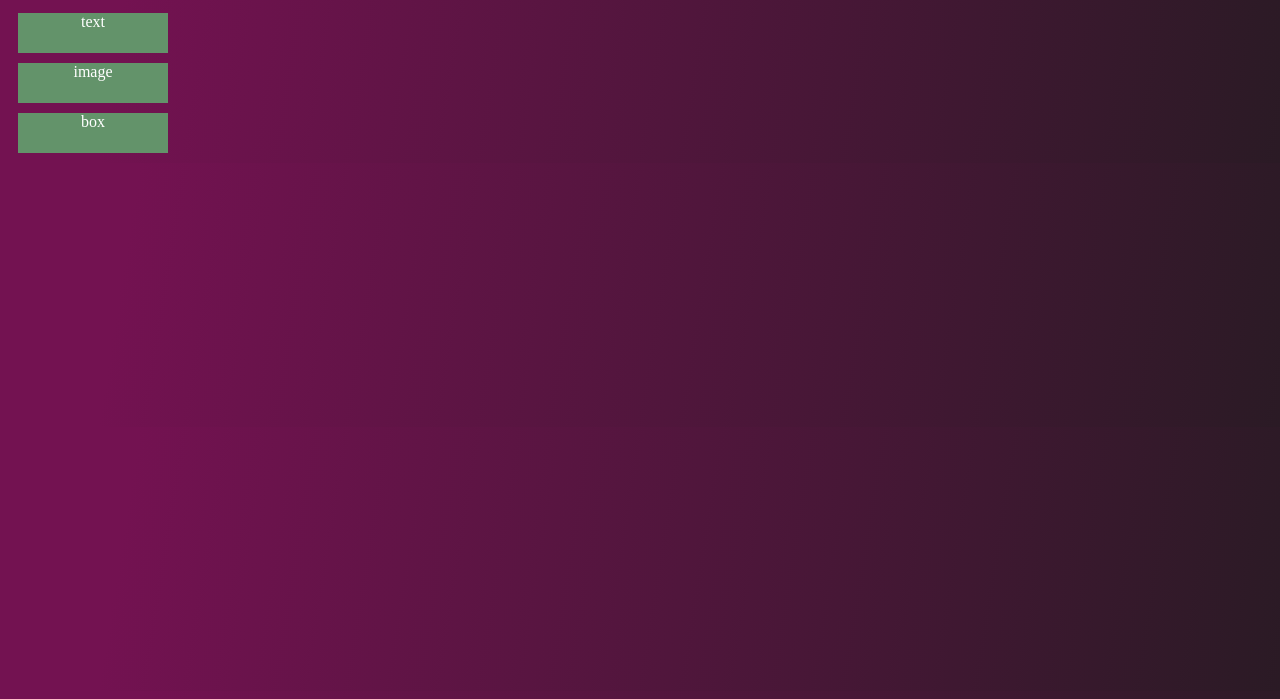
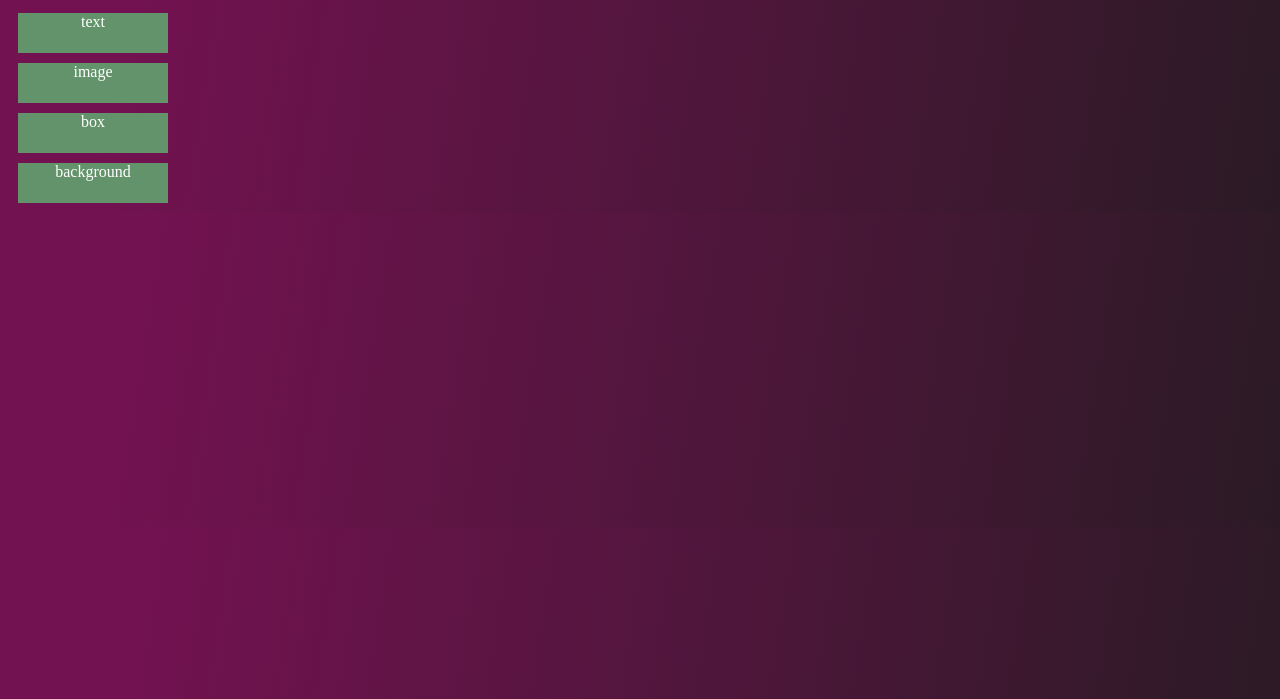
Before and after one commit to mars2468/LCC, a plain HTML site: page index.html in a window 1280 px wide. Shown: the part 101-800 px from the top of the page. Drawn offline with Linux system fonts and the light colour scheme.

Commit message:
Add files via upload

```diff
--- a/index.html
+++ b/index.html
@@ -41,6 +41,7 @@ box-shadow: inset 5px 5px 5px #666;
       <li><a href="text.html">text</a></li>
     <li><a href="image.html">image</a></li>
       <li><a href="box.html">box</a></li>
+      <li><a href="background.html">background</a></li>
     </ul>
   </body>
 </html>
```
